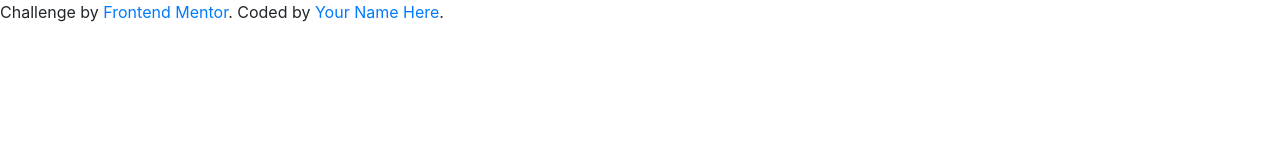
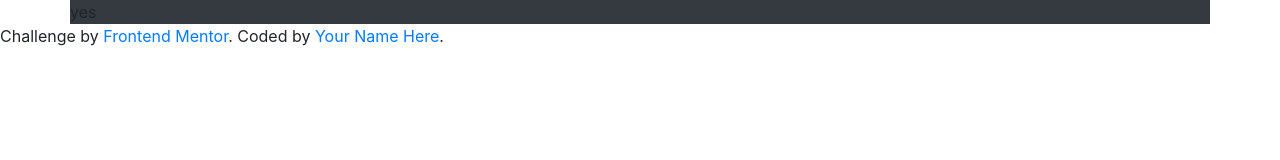
Before and after one commit to tinsaye-simeneh/Frontend-Mentor-order-summary_component, a plain HTML site: page index.html in a window 1280 px wide. Drawn offline with nearby package versions, Linux system fonts and the light colour scheme.

Commit message:
main structure created

```diff
--- a/index.html
+++ b/index.html
@@ -38,6 +38,11 @@
     <!-- Feel free to remove these styles or customise in your own stylesheet 👍 -->
   </head>
   <body>
+    <div class="container bg-primary">
+      <div class="row bg-dark">
+        yes
+      </div>
+    </div>
     <div class="attribution">
       Challenge by
       <a href="https://www.frontendmentor.io?ref=challenge" target="_blank"
```
